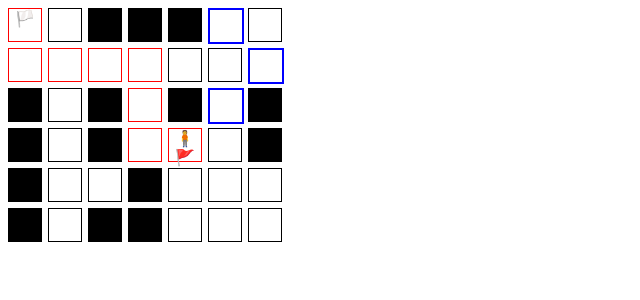
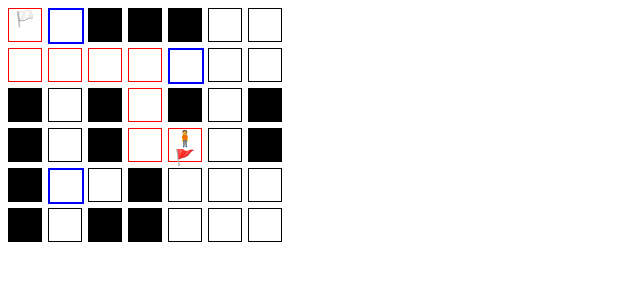
Before and after one commit to judgeou/maze-vite, a Vue app: page / in a window 1280 px wide. Shown: the top 300 px of the page, without its empty margins (0-640 px from the left). Built offline with nearby package versions, Linux system fonts and the light colour scheme.

Commit message:
加入终点距离评估

```diff
--- a/src/maze.js
+++ b/src/maze.js
@@ -3,6 +3,7 @@ class Node {
     this.x = x
     this.y = y
     this.value = value
+    this.endDistance = 0
     this.checked = false
     this.parent = null
     this.nearNodes = []
@@ -65,6 +66,24 @@ class NodeGraph {
     }
   }
 
+  popBestNextNode () {
+    let { queue } = this
+    let bestNode = queue[0]
+    let bestNodeIndex = 0
+    let { length } = queue
+
+    for (let i = 0; i < length; i++) {
+      let node = queue[i]
+      if (node.endDistance < bestNode.endDistance) {
+        bestNode = node
+        bestNodeIndex = i
+      }
+    }
+
+    queue.splice(bestNodeIndex, 1)
+    return bestNode
+  }
+
   switchNodeValue (node) {
     node.value = !node.value
   }
@@ -99,6 +118,12 @@ function equalsNode (a, b) {
   return a.x === b.x && a.y === b.y
 }
 
+function getDistance (nodeA, nodeB) {
+  const x = Math.abs(nodeB.x - nodeA.x)
+  const y = Math.abs(nodeB.y - nodeA.y)
+  return (x + y)
+}
+
 async function solveMaze (matrix, width, height, begin, end, cb = () => {}) {
   let path = []
   let nodeGraph = new NodeGraph(matrix, width, height, begin, end)
@@ -107,7 +132,7 @@ async function solveMaze (matrix, width, height, begin, end, cb = () => {}) {
   nodeGraph.queue = [ nodeGraph.beginNode ]
 
   while (nodeGraph.queue.length) {
-    let current = nodeGraph.current = nodeGraph.queue.shift()
+    let current = nodeGraph.current = nodeGraph.popBestNextNode()
     current.checked = true
 
     path = buildPath(current)
@@ -117,6 +142,7 @@ async function solveMaze (matrix, width, height, begin, end, cb = () => {}) {
       while (equalsNode(current, nodeGraph.endNode)) {
         await sleep(1000)
       }
+      nodeGraph.queue = [ current ]
       continue
     }
 
@@ -124,6 +150,7 @@ async function solveMaze (matrix, width, height, begin, end, cb = () => {}) {
       if (node.checked === false && node.value) {
         node.parent = current
         node.checked = true
+        node.endDistance = getDistance(node, nodeGraph.endNode)
         nodeGraph.queue.push(node)
       }
     }
```
